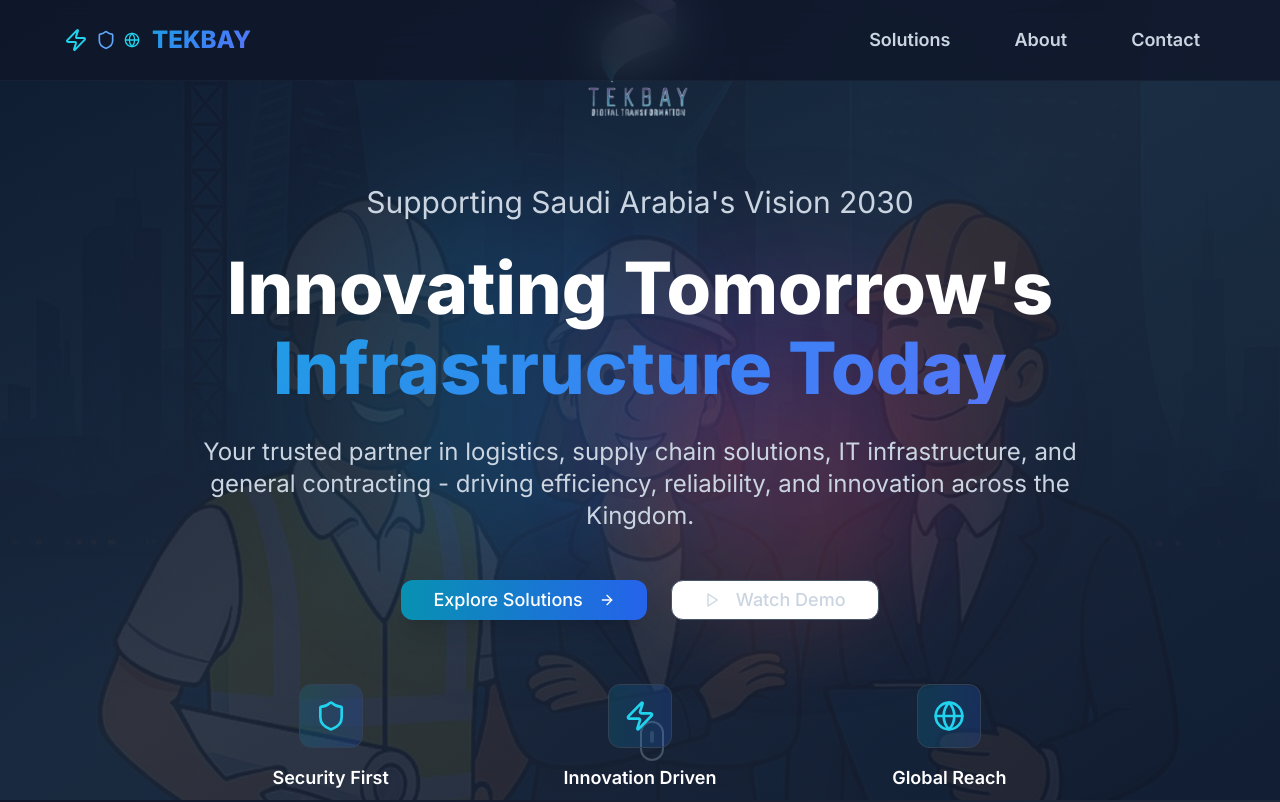
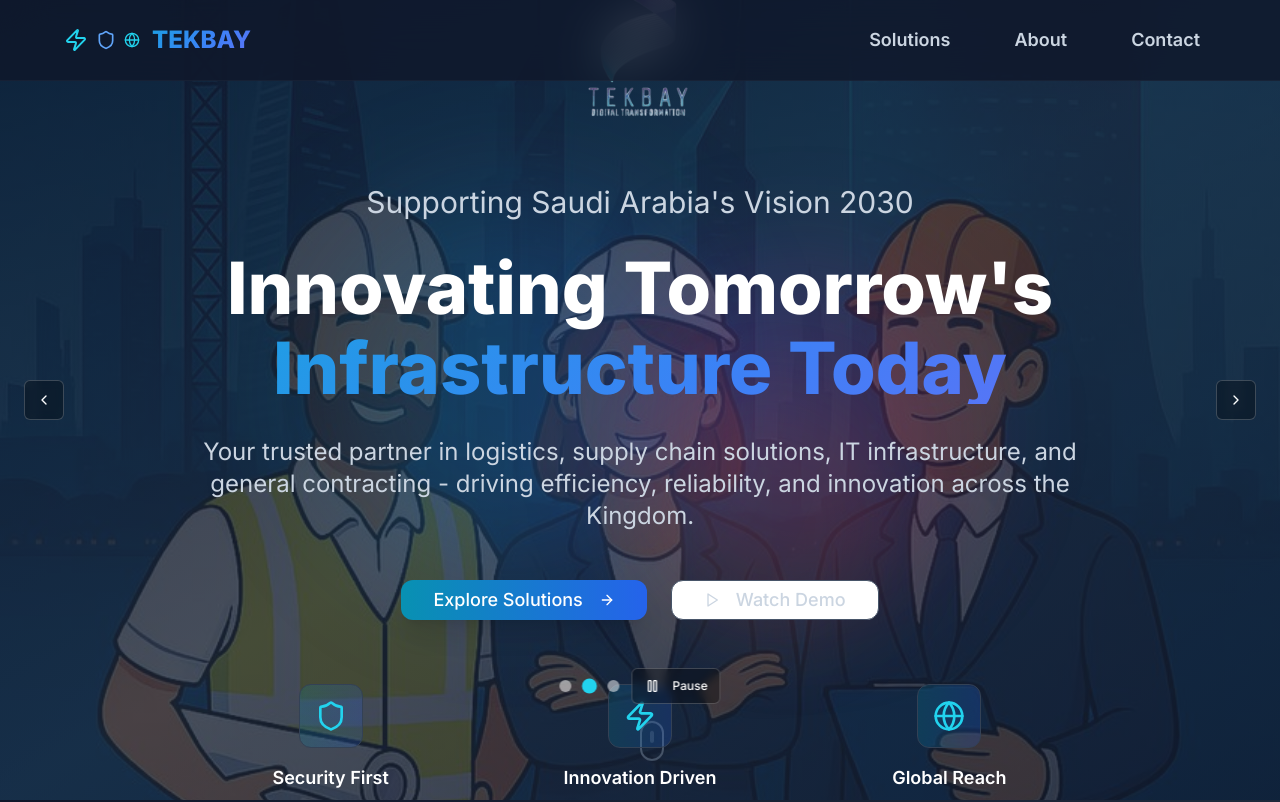
Before and after one commit to literally-prj/tekbay-project, a React (Vite) app: page / in a window 1280 px wide. Shown: the top 802 px of the page. Built offline with nearby package versions, Linux system fonts and the light colour scheme.

Commit message:
Refactor: Make hero image changeable
Make the hero image interactive and user-changeable, replacing the first image with a more relevant one.

```diff
--- a/src/components/Hero.tsx
+++ b/src/components/Hero.tsx
@@ -1,19 +1,22 @@
 
-import { ArrowRight, Play, Shield, Zap, Globe } from 'lucide-react';
+import { ArrowRight, Play, Shield, Zap, Globe, ChevronLeft, ChevronRight, Pause, RotateCcw } from 'lucide-react';
 import { Button } from '@/components/ui/button';
 import { Link } from 'react-router-dom';
 import { useState, useEffect } from 'react';
 
 const Hero = () => {
   const [currentImageIndex, setCurrentImageIndex] = useState(0);
+  const [isAutoPlay, setIsAutoPlay] = useState(true);
 
   const backgroundImages = [
-    '/lovable-uploads/29902099-b9cf-4b8f-8abc-8f0cafdb14f6.png',
+    '/lovable-uploads/5ec2875a-d527-4bfd-b18a-8a86e869ae7d.png', // Changed to more relevant tech image
     '/lovable-uploads/43a859b5-46b1-4356-83b5-4591fbef9858.png',
     '/lovable-uploads/9302018b-1ca1-4458-92b9-91dc33875a1f.png'
   ];
 
   useEffect(() => {
+    if (!isAutoPlay) return;
+
     const interval = setInterval(() => {
       setCurrentImageIndex((prevIndex) =>
         (prevIndex + 1) % backgroundImages.length
@@ -21,17 +24,37 @@ const Hero = () => {
     }, 5000);
 
     return () => clearInterval(interval);
-  }, [backgroundImages.length]);
+  }, [backgroundImages.length, isAutoPlay]);
+
+  const nextImage = () => {
+    setCurrentImageIndex((prevIndex) =>
+      (prevIndex + 1) % backgroundImages.length
+    );
+  };
+
+  const prevImage = () => {
+    setCurrentImageIndex((prevIndex) =>
+      prevIndex === 0 ? backgroundImages.length - 1 : prevIndex - 1
+    );
+  };
+
+  const goToImage = (index: number) => {
+    setCurrentImageIndex(index);
+  };
+
+  const toggleAutoPlay = () => {
+    setIsAutoPlay(!isAutoPlay);
+  };
 
   return (
     <section className="relative h-screen flex items-center justify-center overflow-hidden">
-      {/* Rotating background images */}
+      {/* Rotating background images with higher opacity */}
       <div className="absolute inset-0">
         {backgroundImages.map((image, index) => (
           <div
             key={index}
             className={`absolute inset-0 transition-opacity duration-1000 ease-in-out ${
-              index === currentImageIndex ? 'opacity-30' : 'opacity-0'
+              index === currentImageIndex ? 'opacity-50' : 'opacity-0'
             }`}
             style={{
               backgroundImage: `url(${image})`,
@@ -41,8 +64,59 @@ const Hero = () => {
             }}
           />
         ))}
-        {/* Dark overlay for better text readability */}
-        <div className="absolute inset-0 bg-gradient-to-br from-slate-900/80 via-slate-800/70 to-slate-900/80"></div>
+        {/* Lighter overlay for better image visibility */}
+        <div className="absolute inset-0 bg-gradient-to-br from-slate-900/70 via-slate-800/60 to-slate-900/70"></div>
+      </div>
+
+      {/* Image Navigation Controls */}
+      <div className="absolute top-1/2 left-6 transform -translate-y-1/2 z-20">
+        <Button
+          onClick={prevImage}
+          variant="outline"
+          size="icon"
+          className="bg-black/30 border-white/20 text-white hover:bg-black/50 backdrop-blur-sm"
+        >
+          <ChevronLeft className="h-6 w-6" />
+        </Button>
+      </div>
+
+      <div className="absolute top-1/2 right-6 transform -translate-y-1/2 z-20">
+        <Button
+          onClick={nextImage}
+          variant="outline"
+          size="icon"
+          className="bg-black/30 border-white/20 text-white hover:bg-black/50 backdrop-blur-sm"
+        >
+          <ChevronRight className="h-6 w-6" />
+        </Button>
+      </div>
+
+      {/* Image Indicators */}
+      <div className="absolute bottom-24 left-1/2 transform -translate-x-1/2 z-20">
+        <div className="flex space-x-3 items-center">
+          {backgroundImages.map((_, index) => (
+            <button
+              key={index}
+              onClick={() => goToImage(index)}
+              className={`w-3 h-3 rounded-full transition-all duration-300 ${
+                index === currentImageIndex
+                  ? 'bg-cyan-400 scale-125'
+                  : 'bg-white/50 hover:bg-white/80'
+              }`}
+            />
+          ))}
+          <div className="ml-4 flex space-x-2">
+            <Button
+              onClick={toggleAutoPlay}
+              variant="outline"
+              size="sm"
+              className="bg-black/30 border-white/20 text-white hover:bg-black/50 backdrop-blur-sm text-xs px-3 py-1"
+            >
+              {isAutoPlay ? <Pause className="h-3 w-3 mr-1" /> : <RotateCcw className="h-3 w-3 mr-1" />}
+              {isAutoPlay ? 'Pause' : 'Auto'}
+            </Button>
+          </div>
+        </div>
       </div>
 
       {/* Animated background elements */}
```
